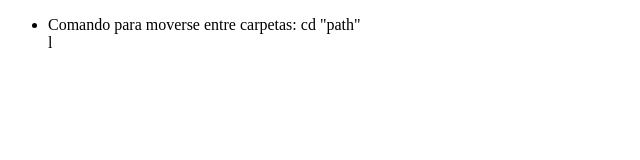
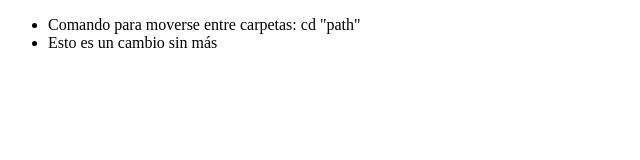
Before and after one commit to leoribero/commands-neoland, a plain HTML site: page commands.html in a window 1280 px wide. Shown: the whole page, without its empty margins (0-640 px from the left). Drawn offline with Linux system fonts and the light colour scheme.

Commit message:
otro cambio

```diff
--- a/commands.html
+++ b/commands.html
@@ -7,7 +7,7 @@
     <title>Lista de comandos TERMINAL</title>
     <ul>
         <li>Comando para moverse entre carpetas: cd "path"</li>
-        l
+        <li>Esto es un cambio sin más</li>
     </ul>
 </head>
 <body>
```
